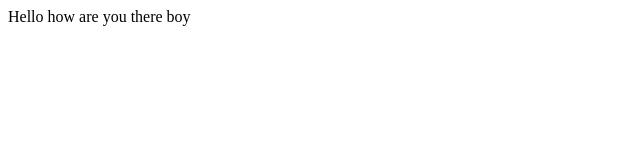
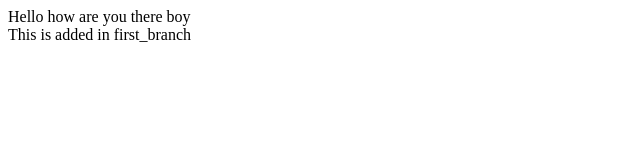
Before and after one commit to Prashzan/git_testing, a plain HTML site: page index.html in a window 1280 px wide. Shown: the whole page, without its empty margins (0-640 px from the left). Drawn offline with Linux system fonts and the light colour scheme.

Commit message:
first_branch commit

```diff
--- a/app.js
+++ b/app.js
@@ -1 +1,3 @@
 console.log("Hey nadal marry me");
+
+console.log("this is first branch");
--- a/index.html
+++ b/index.html
@@ -5,5 +5,7 @@
   </head>
   <body>
     <div>Hello how are you there boy</div>
+
+    <div>This is added in first_branch</div>
   </body>
 </html>
```
